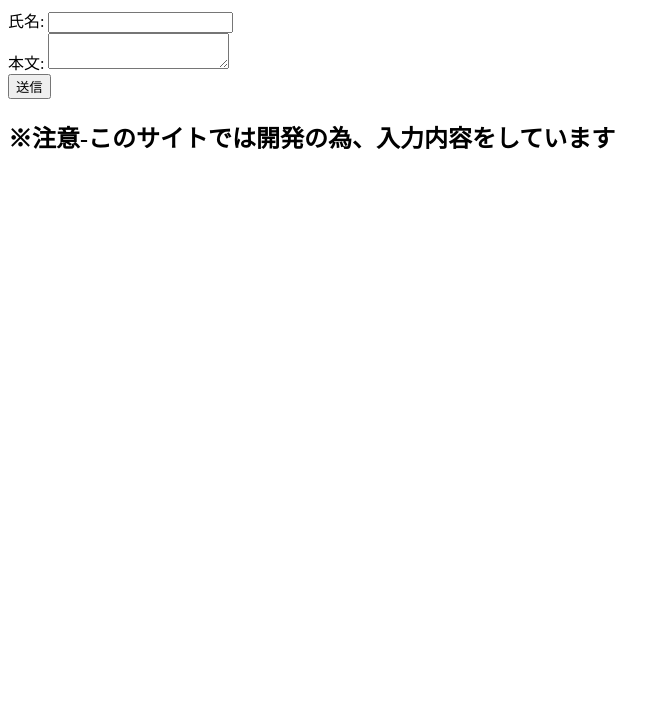
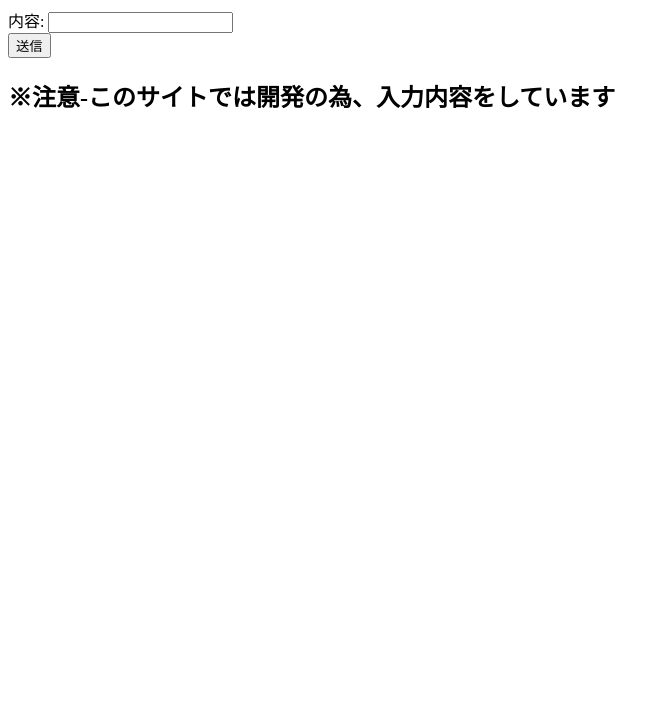
Before and after one commit to potaajyu1729/demopage_hack, a plain HTML site: page index.html in a window 1280 px wide. Shown: the part 81-800 px from the top of the page, without its empty margins (0-670 px from the left). Drawn offline with Linux system fonts and the light colour scheme.

Commit message:
Update index.html

```diff
--- a/index.html
+++ b/index.html
@@ -8,8 +8,8 @@
 <body>
   <h1>仮フォーム</h1>
   <form id="feedback-form">
-    <label>氏名: <input type="text" name="name" required></label><br>
-    <label>本文: <textarea name="message" required></textarea></label><br>
+    <label>内容: <input type="text" name="name" required></label><br>
+    <!--<label>本文: <textarea name="message" required></textarea></label><br>-->
     <button type="submit">送信</button>
   </form>
 
```
